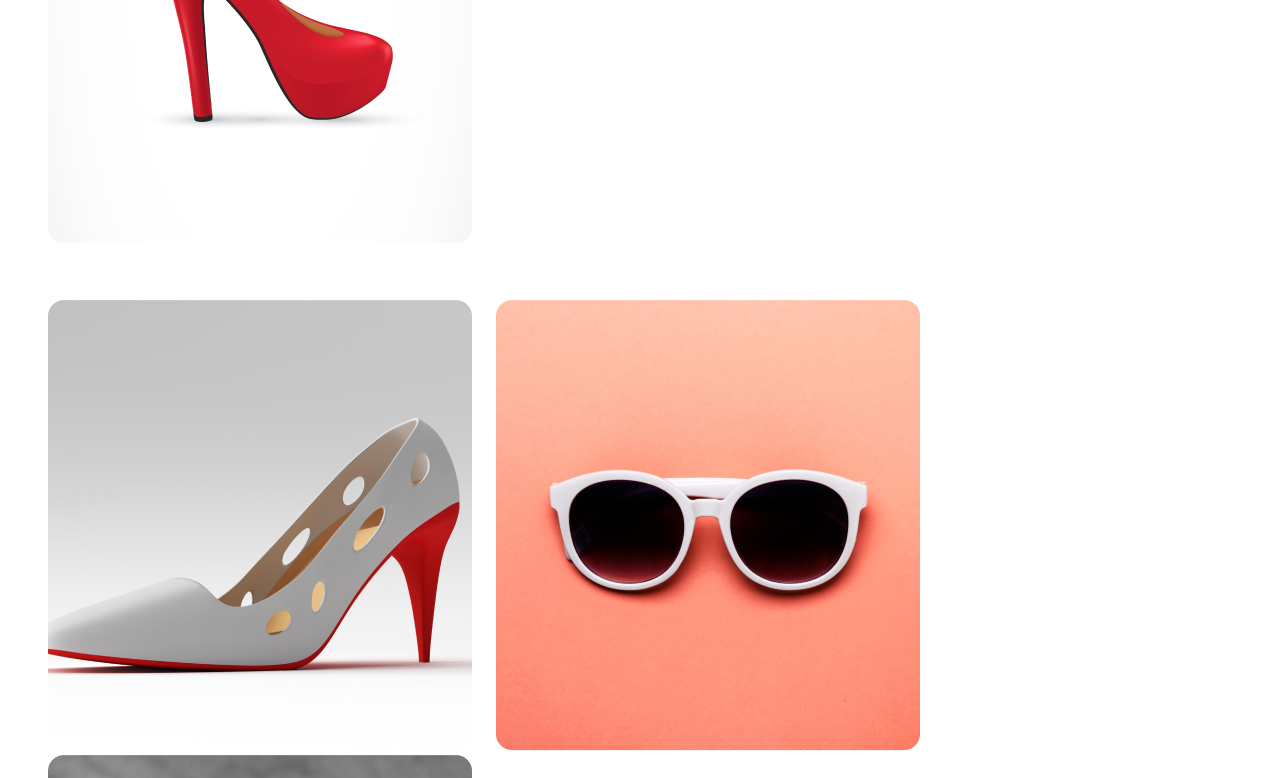
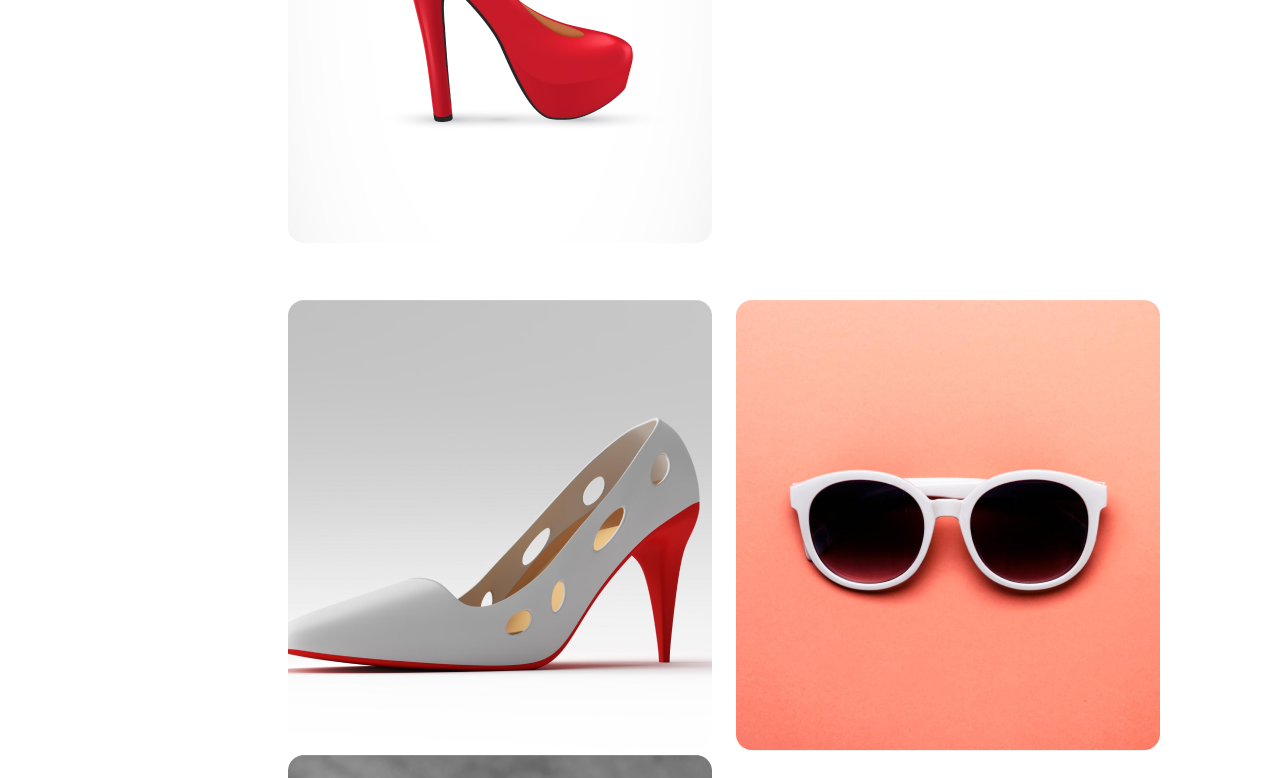
Before and after one commit to ATR0212/First-Assignment, a plain HTML site: page index.html in a window 1280 px wide. Shown: the part 3305-4083 px from the top of the page. Drawn offline with Linux system fonts and the light colour scheme.

Commit message:
changing something

```diff
--- a/styles/new yeat.css
+++ b/styles/new yeat.css
@@ -151,6 +151,9 @@ div .party-everything {
 }
 
 /* Portfolio related Styles */
+.rectengle-pricture{
+    margin-bottom: 120px;
+}
 
 .all-about-portfolio {
     background-color: white;
@@ -185,15 +188,20 @@ div .head-portfolio {
     font-weight: 900;
     line-height: normal;
     text-transform: capitalize;
-    margin: 0px 120px 16px 270px
+    margin: 0px 120px 16px 270px;
 }
 
 .portfolio-comment {
-    margin: 0px 500px 16px 270px
+    margin: 0px 500px 16px 270px;
 }
 
+.rectengle-pricture ul{
+    margin-left: 240px;
+}
+
+
 .rec-inline-1 {
-    margin: 0px 120px 15px 240px;
+    margin: 0px 120px 16px 270px;
     display: inline;
 }
 
```
